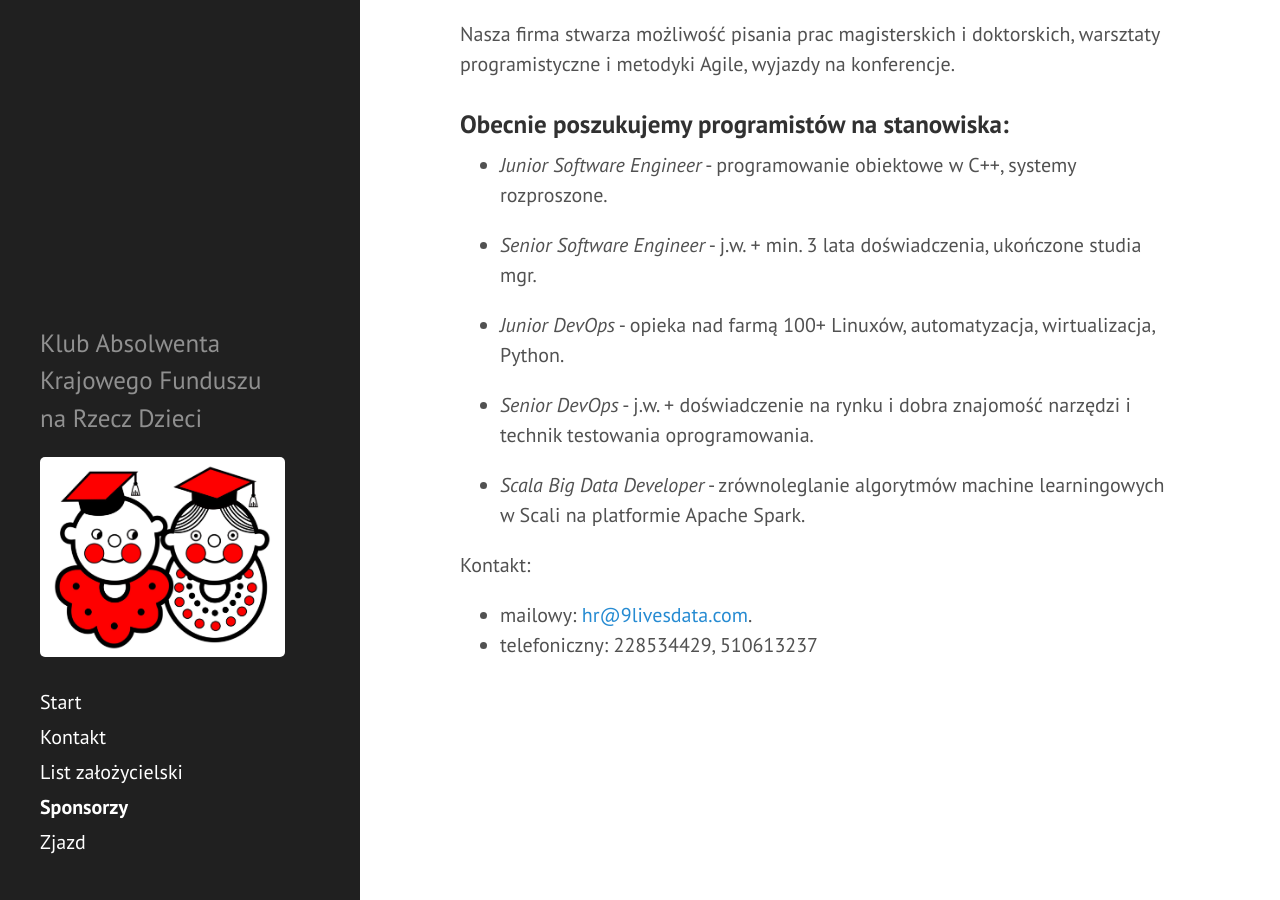
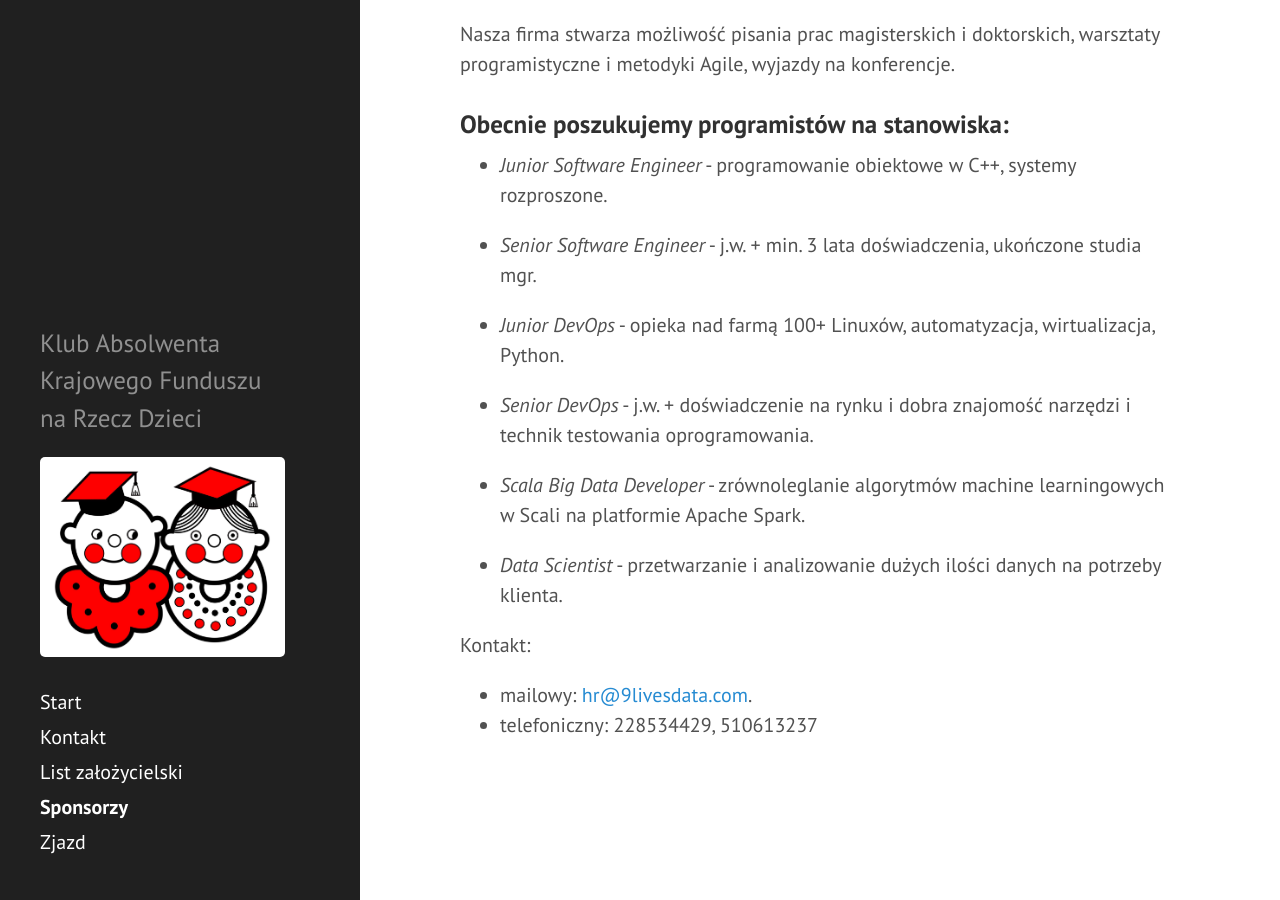
Before and after one commit to machop96/absolwenci-funduszu.github.io, a Jekyll site: the page built from sponsorzy.md, in a window 1280 px wide and 900 px high, scrolled down 898 px. Built offline with Jekyll 4.4.1, drawn with Linux system fonts in a browser that asks for light colours; Markdown is read by kramdown in place of the engine named in the settings.

Commit message:
One more position for 9LivesData.

```diff
--- a/sponsorzy.md
+++ b/sponsorzy.md
@@ -44,6 +44,7 @@ wyjazdy na konferencje.
 
 * *Scala Big Data Developer* - zrównoleglanie algorytmów machine learningowych w Scali na platformie Apache Spark.
 
+* *Data Scientist* - przetwarzanie i analizowanie dużych ilości danych na potrzeby klienta.
 
 Kontakt:
 
```
